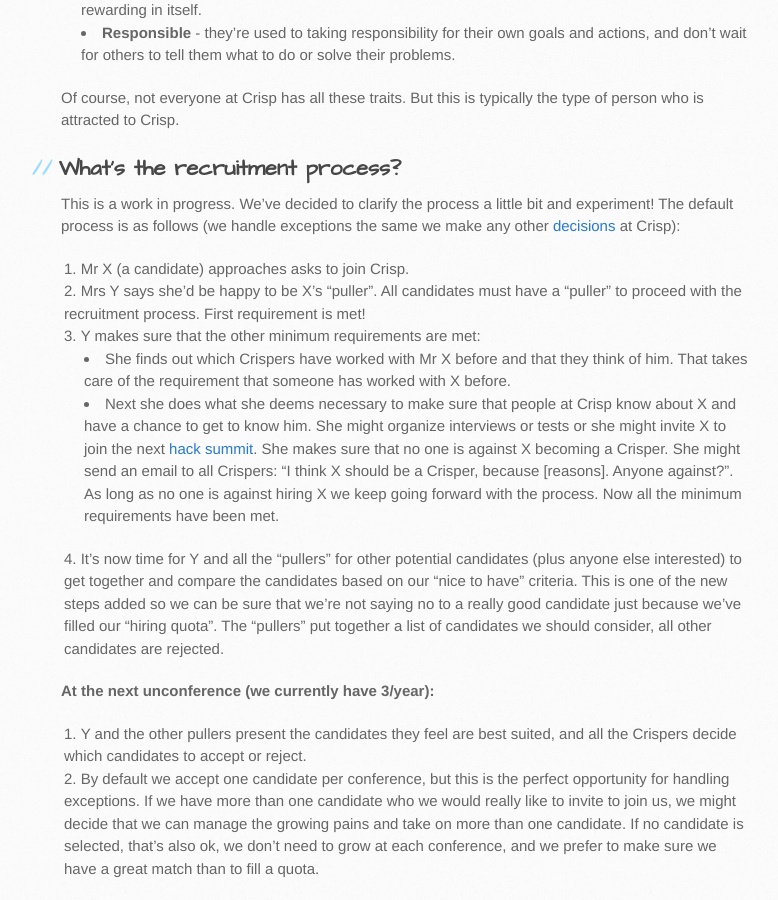
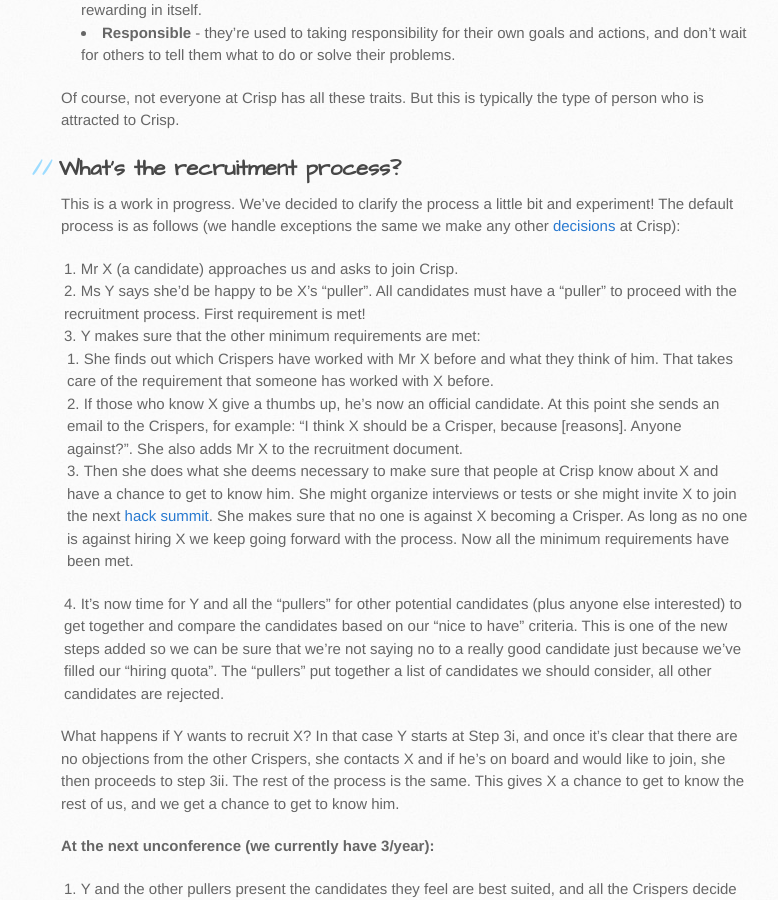
Before and after one commit to crispab/crisp-dna, a Jekyll site: the page built from _docs/recruiting.md, in a window 1280 px wide and 900 px high, scrolled down 2235 px. Shown: the whole window, without its empty margins (109-887 px from the left). Built offline with Jekyll 4.4.1, drawn with Linux system fonts in a browser that asks for light colours.

Commit message:
Update recruiting.md
Added clarifications from the conference.

```diff
--- a/_docs/recruiting.md
+++ b/_docs/recruiting.md
@@ -82,12 +82,15 @@
 
 This is a work in progress. We've decided to clarify the process a little bit and experiment! The default process is as follows (we handle exceptions the same we make any other [decisions](decisions.html) at Crisp):
 
-1.  Mr X (a candidate) approaches asks to join Crisp.
-2.  Mrs Y says she'd be happy to be X's "puller". All candidates must have a "puller" to proceed with the recruitment process. First requirement is met!
+1.  Mr X (a candidate) approaches us and asks to join Crisp.
+2.  Ms Y says she'd be happy to be X's "puller". All candidates must have a "puller" to proceed with the recruitment process. First requirement is met!
 3.  Y makes sure that the other minimum requirements are met:
-    -   She finds out which Crispers have worked with Mr X before and that they think of him. That takes care of the requirement that someone has worked with X before.
-    -   Next she does what she deems necessary to make sure that people at Crisp know about X and have a chance to get to know him. She might organize interviews or tests or she might invite X to join the next [hack summit](hack-summit.html). She makes sure that no one is against X becoming a Crisper. She might send an email to all Crispers: "I think X should be a Crisper, because \[reasons\]. Anyone against?". As long as no one is against hiring X we keep going forward with the process. Now all the minimum requirements have been met.
+    1.  She finds out which Crispers have worked with Mr X before and what they think of him. That takes care of the requirement that someone has worked with X before.
+    2.  If those who know X give a thumbs up, he's now an official candidate. At this point she sends an email to the Crispers, for example:  "I think X should be a Crisper, because \[reasons\]. Anyone against?". She also adds Mr X to the recruitment document.
+    3.  Then she does what she deems necessary to make sure that people at Crisp know about X and have a chance to get to know him. She might organize interviews or tests or she might invite X to join the next [hack summit](hack-summit.html). She makes sure that no one is against X becoming a Crisper. As long as no one is against hiring X we keep going forward with the process. Now all the minimum requirements have been met.
 4.  It's now time for Y and all the "pullers" for other potential candidates (plus anyone else interested) to get together and compare the candidates based on our "nice to have" criteria. This is one of the new steps added so we can be sure that we're not saying no to a really good candidate just because we've filled our "hiring quota". The "pullers" put together a list of candidates we should consider, all other candidates are rejected.
+
+What happens if Y wants to recruit X? In that case Y starts at Step 3i, and once it's clear that there are no objections from the other Crispers, she contacts X and if he's on board and would like to join, she then proceeds to step 3ii. The rest of the process is the same. This gives X a chance to get to know the rest of us, and we get a chance to get to know him.
 
 **At the next unconference (we currently have 3/year):**
 
```
